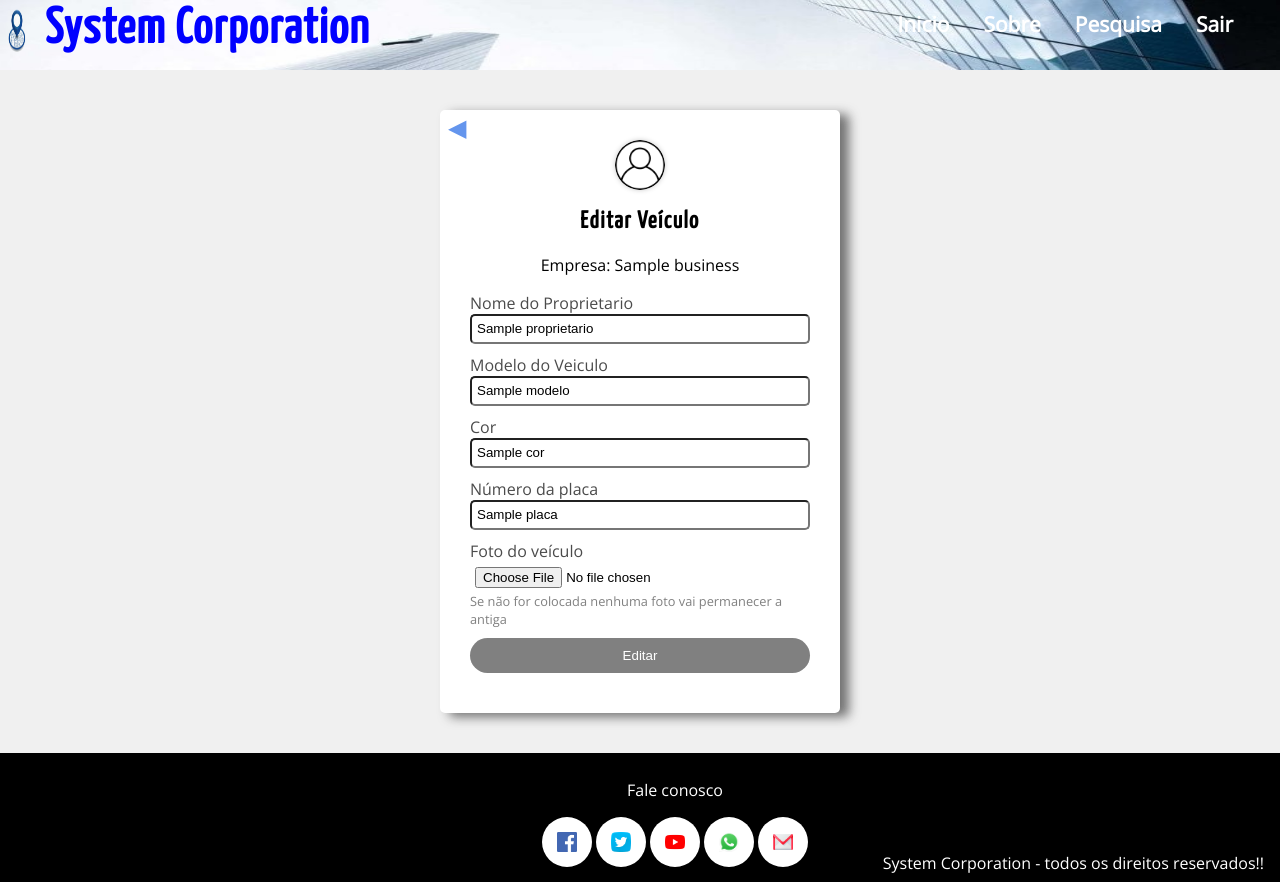
After one commit to cleytonbernardino/Projeto_em_gestao_de_sistema, a Django app: template veiculos/templates/veiculos/pages/edit_vehicle.html in a window 1280 px wide. The commit adds this page. Run offline with Django 4.2, Linux system fonts and the light colour scheme; the template is opened without the code that fills it: most values are stand-ins (such as "Sample title", 1, 10 or a date in 2020).

```diff
--- a/main/static/main/css/main.css
+++ b/main/static/main/css/main.css
@@ -95,6 +95,10 @@ img {
 	border-radius: 4px;
 	background: var(--color-gray-2);
 	color: var(--color-dark-text);
+}
+
+.message-content {
+	text-align: center;
 }
 
 .message-error {
--- a/main/static/main/css/test.css
+++ b/main/static/main/css/test.css
@@ -2,6 +2,10 @@
     display: none;
 }
 
+.help-text {
+    color: gray;
+    font-size: .8rem;
+}
 .mapa-container {
     width: 100%;
     display: flex;
@@ -129,7 +133,8 @@
     display: flex;
     border: .1rem solid black;
     border-radius: .5rem;
-    padding: .1rem
+    padding: .1rem;
+    margin-top: .5rem;
 }
 
 .barra-pesquisa input {
@@ -173,6 +178,7 @@
     padding: 0.2rem 4rem;
     transition: all 300ms ease-in-out;
     cursor: pointer;
+    width: 15rem;
 }
 
 .btn-apagar:hover {
@@ -193,6 +199,23 @@
 .btn-historico:hover {
     color: white;
     background: dodgerblue;
+}
+
+.btn-editar {
+    position: absolute;
+    right: 0.5rem;
+    color: #2E64AB;
+    transition: all 300ms ease-in-out;
+}
+
+.btn-editar:hover {
+    color: #4594FF;
+    border-bottom: 0.1rem solid #4594FF;
+}
+
+.btn-editar img {
+    width: 1rem;
+    display: inline;
 }
 
 .usuario-link {
--- a/usuarios/templates/usuarios/pages/usuarios.html
+++ b/usuarios/templates/usuarios/pages/usuarios.html
@@ -11,9 +11,10 @@
 			{% endif %}
 			<div class='card-empresa'>{{ empresa }}</div>
 			<div style="margin-top: 2rem;">
+				{% include 'main/partials/menssage.html' %}
 				<form action="">
 					<div class="barra-pesquisa">
-						<input type="search" name="pesquisa" id="usuario_pesquisa" placeholder="Digite o Nome do Usuario" autocomplete="off">
+						<input type="search" name="pesquisa" id="usuario_pesquisa" placeholder="Digite o nome do usuario" autocomplete="off">
 						<button type="submit">🔍</button>
 					</div>
 				</form>
--- a/usuarios/urls.py
+++ b/usuarios/urls.py
@@ -10,6 +10,7 @@ urlpatterns = [
     path('cadastro/auth', views.usuario_cadastro_auth,
          name='usuarios_cadastro_auth'),
     path('cadastro/detalhado/<int:id>/',
-         views.usuario_detalhado, name='usuario_detalhado'),
-    path('cadastro/detalhado/delete/', views.delete_user, name='delete'),
+         views.detailed_user, name='detailed_user'),
+    path('cadastro/detalhado/apagar/<int:id>',
+         views.delete_user, name='delete'),
 ]
--- a/veiculos/templates/veiculos/pages/complete_vehicle.html
+++ b/veiculos/templates/veiculos/pages/complete_vehicle.html
@@ -7,7 +7,7 @@
 	<div class="form">
 		<div class="card destaque">
 			<div class="card-top">
-				{% include 'veiculos/partials/veiculo.html' %}
+				{% include 'veiculos/partials/vehicle.html' %}
 			</div>
 		</div>
 	</div>
--- /dev/null
+++ b/veiculos/templates/veiculos/pages/edit_vehicle.html
@@ -0,0 +1,45 @@
+{% extends 'global/base.html' %}
+{% load static %}
+{% block content %}
+	<div class="banner">
+		<img class="image-banner-curto" src="{% static 'main/img/baner-curto.jpg' %}">
+	</div>
+
+	<form class="form" action="{% url 'veiculos:edit_auth' vehicle.placa %}" method="post" enctype="multipart/form-data">
+		{% csrf_token %}
+		<div class = "card destaque">
+			<div class="card-top">
+				<a href="{% url 'veiculos:complete_vehicle' vehicle.placa %}" class="btn-voltar">◀</a>
+				<img class= "img-login" src="{% static 'main/img/user.png' %}" alt="">
+				<h2 class="h2-login"> Editar Veículo</h2>
+				<p class="p-login">Empresa: {{ business }}</p>
+				{% include 'main/partials/menssage.html' %}
+
+			</div>
+			<div class="card-group">
+				<label>Nome do Proprietario</label>
+				<input type="text" name="proprietario" value="{{ vehicle.proprietario }}" required>
+			</div>
+			<div class="card-group">
+				<label>Modelo do Veiculo</label>
+				<input type="text" name="modelo" value="{{ vehicle.modelo }}" placeholder="Digite o nome do proprietario" required>
+			</div>
+			<div class="card-group">
+				<label>Cor</label>
+				<input type="text" name="cor" value="{{ vehicle.cor }}" placeholder="Digite a cor do veículo" required>
+			</div>
+			<div class="card-group">
+				<label>Número da placa</label>
+				<input type="text" name="placa" value="{{ vehicle.placa }}" placeholder="Digite a placa do veículo" required>
+			</div>
+			<div class="card-group">
+				<label>Foto do veículo</label>
+				<input type="file" name="foto" accept="image/*">
+				<span class="help-text">Se não for colocada nenhuma foto vai permanecer a antiga</span>
+			</div>
+			<div class="card-group">
+				<button type="submit">Editar</button>
+			</div>
+		</div>
+	</form>
+{% endblock content %}
--- a/veiculos/templates/veiculos/pages/veiculos.html
+++ b/veiculos/templates/veiculos/pages/vehicles.html
@@ -11,6 +11,7 @@
 			{% endif %}
 			<div class='card-empresa'>{{ empresa }}</div>
 			<div style="margin-top: 2rem;">
+				{% include 'main/partials/menssage.html' %}
 				<form action="">
 					<div class="barra-pesquisa">
 						<input type="search" name="pesquisa" id="usuario_pesquisa" placeholder="Digite a placa do veiculo" autocomplete="off">
@@ -21,7 +22,7 @@
 					<div>Placa</div>
 					{% if veiculos %}
 						{% for veiculo in veiculos %}
-							{% include 'veiculos/partials/veiculo.html' %}
+							{% include 'veiculos/partials/vehicle.html' %}
 						{% endfor %}
 					{% endif %}
 				</div>
--- a/veiculos/urls.py
+++ b/veiculos/urls.py
@@ -10,14 +10,18 @@ urlpatterns = [
     path('', views.veiculos, name='veiculos'),
     path('cadastro/', views.vehicle_registration, name='veiculo_cadastro'),
     path('cadastro/auth/', views.registration_vehicle_auth,
-        name='veiculo_cadastro_auth'),
+         name='veiculo_cadastro_auth'),
+
     path('pegar-cordenadas', views.pegar_cordenadas, name='pegar_cordenadas'),
     path('pegar-cordenadas/save', views.salvar_cordenadas,
          name='salvar_cordenadas'),
+
     path('historico/<str:license_plate>/', views.historic, name='historico'),
     path('pesquisa/', views.search, name='search'),  # noqa: E501
-    path('completo/<int:id>/', views.complete_vehicle, name='complete_vehicle'),  # noqa: E501
+    path('completo/<str:license_plate>/', views.complete_vehicle, name='complete_vehicle'),  # noqa: E501
+    path('completo/editar/<str:license_plate>/', views.edit_vehicle, name='edit'),  # noqa: E501
+    path('completo/editar/auth/<str:license_plate>/',
+         views.edit_vehicle_auth, name='edit_auth'),
+
+    path("completo/apagar/<str:license_plate>", views.delete_vehicle, name="delete"),  # noqa: E501
 ]
-
-# urlpatterns += static(settings.MEDIA_URL, document_root=settings.MEDIA_ROOT)
-# urlpatterns += static(settings.STATIC_URL, document_root=settings.STATIC_ROOT) # noqa: E501
```
Also changed, not shown: usuarios/templates/usuarios/partials/usuario.html (+4 -3 lines), usuarios/views.py (+26 -14 lines), veiculos/templates/veiculos/partials/vehicle.html (renamed from veiculos/templates/veiculos/partials/veiculo.html, +6 -1 lines), veiculos/views.py (+57 -3 lines), main/static/main/img/icoEdit.png (added).
